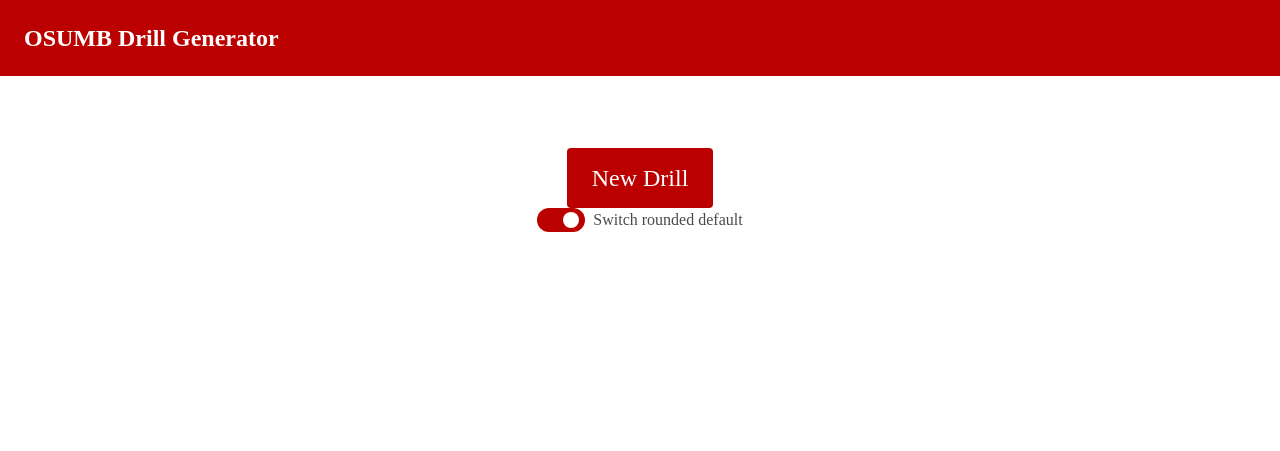
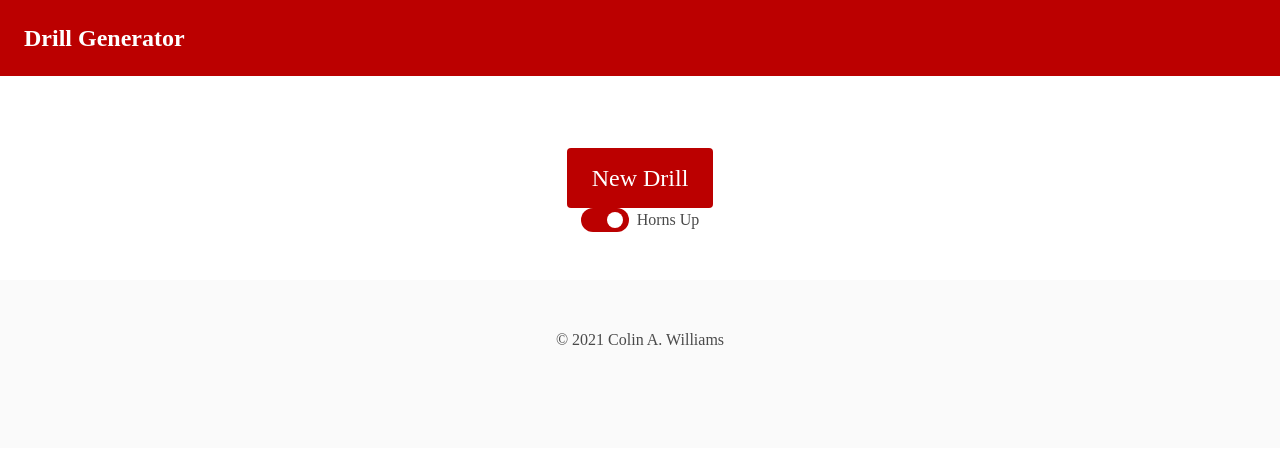
Before and after one commit to c-o-l-i-n/drill-generator, a website: page index.html in a window 1280 px wide. Drawn offline with nearby package versions, Linux system fonts and the light colour scheme; a web font is replaced by a local one.

Commit message:
🦶 Added copyright footer

```diff
--- a/index.html
+++ b/index.html
@@ -3,7 +3,7 @@
 	<head>
 		<meta charset="utf-8" />
 		<meta name="viewport" content="width=device-width, initial-scale=1" />
-		<title>OSUMB Drill Generator</title>
+		<title>Drill Generator</title>
 		<link
 			rel="stylesheet"
 			href="https://cdn.jsdelivr.net/npm/bulma@0.9.2/css/bulma.min.css"
@@ -18,7 +18,7 @@
 		>
 			<div class="navbar-brand">
 				<span class="navbar-item is-size-4 has-text-weight-bold m-3">
-					OSUMB Drill Generator
+					Drill Generator
 				</span>
 		</nav>
 		<section class="section">
@@ -29,12 +29,17 @@
         <div class="has-text-centered">
 					<button id="new-drill-btn" class="button is-primary is-large">New Drill</button>
 					<div class="field">
-						<input id="switchRoundedDefault" type="checkbox" name="switchRoundedDefault" class="switch is-rounded" checked="checked">
-						<label for="switchRoundedDefault">Switch rounded default</label>
+						<input id="horns-up-switch" type="checkbox" name="horns-up-switch" class="switch is-rounded" checked="checked">
+						<label id="horns-up-switch-label" for="horns-up-switch">Horns Up</label>
 					</div>
 				</div>
 			</div>
 		</section>
+		<footer class="footer">
+			<div class="content has-text-centered">
+				<p>&copy; 2021 Colin A. Williams</p>
+			</div>
+		</footer>
     <script src="assets/js/Move.js"></script>
     <script src="assets/js/Turn.js"></script>
     <script src="assets/js/index.js"></script>
```
